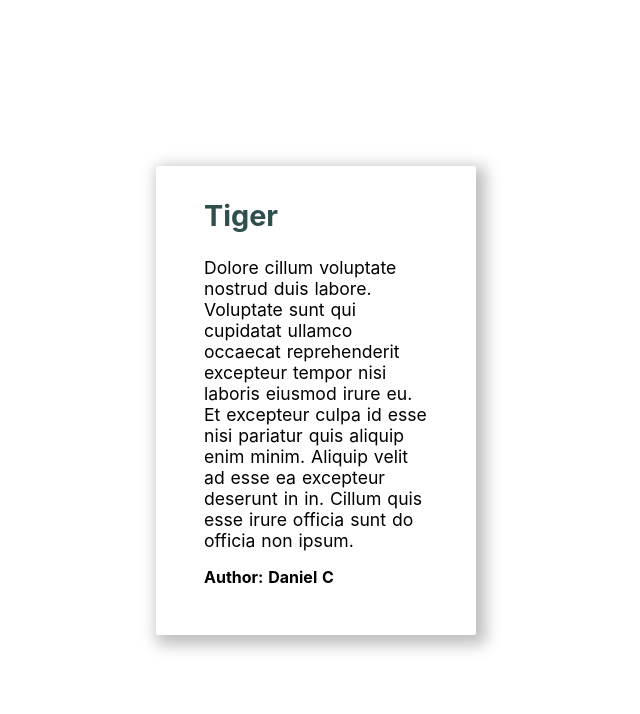
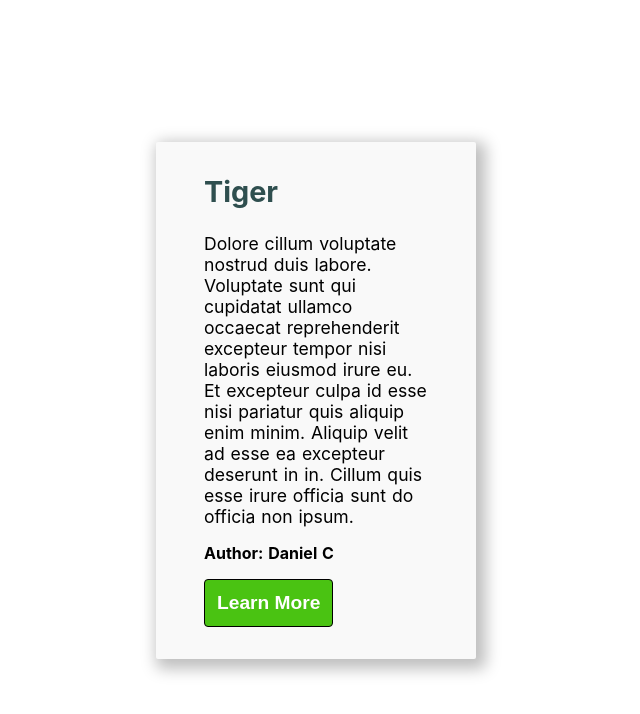
Before and after one commit to danielc92/nuxt-sandbox, a Nuxt app: page / in a window 1280 px wide. Shown: the top 714 px of the page, without its empty margins (324-964 px from the left). Built offline with nearby package versions, Linux system fonts and the light colour scheme.

Commit message:
tested emit from child

```diff
--- /dev/null
+++ b/components/Button/Button.vue
@@ -0,0 +1,28 @@
+<template>
+  <button class="button ripple" @click="emitValue">
+    {{ label }}
+  </button>
+</template>
+
+<script lang="ts">
+import Vue from 'vue'
+
+export default Vue.extend({
+  props: {
+    label: {
+      type: String,
+      default: 'Click me',
+    },
+  },
+  data() {
+    return {
+      secretFromChild: 'The password is 123',
+    }
+  },
+  methods: {
+    emitValue() {
+      this.$emit('send-message', this.secretFromChild)
+    },
+  },
+})
+</script>
--- a/components/Card/Card.vue
+++ b/components/Card/Card.vue
@@ -1,8 +1,9 @@
 <template>
-  <div class="card">
+  <div :class="getClass()">
     <h1 class="card__heading">{{ title }}</h1>
     <p class="card__info">{{ info }}</p>
     <p class="card__author">Author: {{ author }}</p>
+    <Button label="learn more" @send-message="listenForChild" />
   </div>
 </template>
 
@@ -23,10 +24,25 @@ export default Vue.extend({
       type: String,
       required: true,
     },
+    variant: {
+      type: String,
+      default: 'light',
+      validator(value) {
+        return ['light', 'dark'].includes(value)
+      },
+    },
+  },
+  methods: {
+    getClass() {
+      return {
+        card: true,
+        'card--light': this.variant === 'light',
+        'card--dark': this.variant === 'dark',
+      }
+    },
+    listenForChild(event: any) {
+      console.log(event)
+    },
   },
 })
 </script>
-
-<style scoped lang="scss">
-/* stored in assets/styles/card.scss */
-</style>
```
